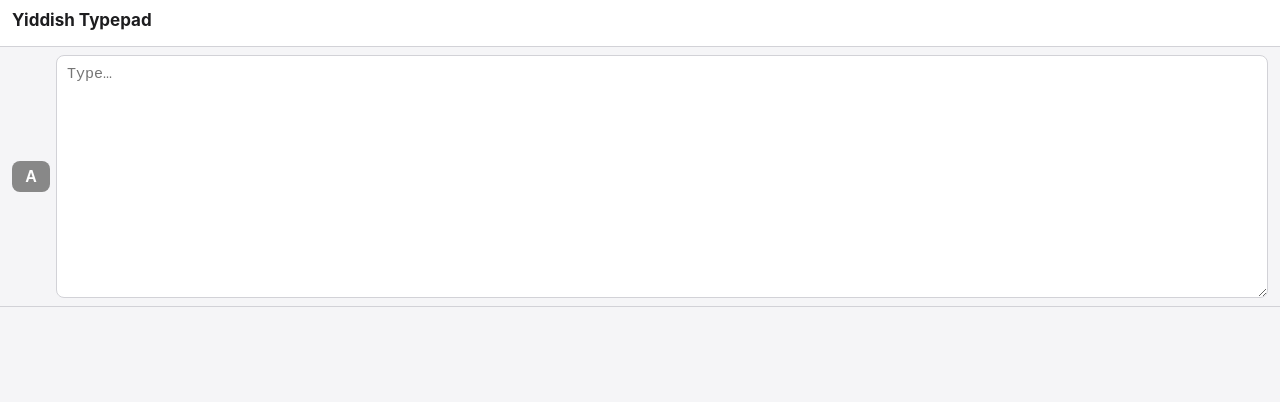
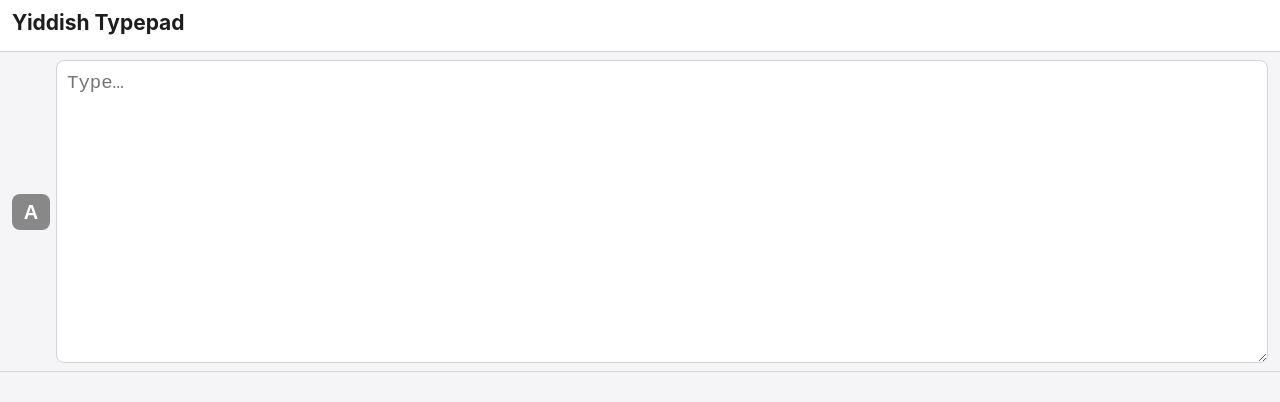
Before and after one commit to MPreston1/yiddish-typepad, a plain HTML site: page index.html in a window 1280 px wide. Drawn offline with Linux system fonts and the light colour scheme.

Commit message:
Update style.css

```diff
--- a/style.css
+++ b/style.css
@@ -45,7 +45,7 @@ html, body {
 }
 
 #topbar h1 {
-    font-size: 17px;
+    font-size: 21px;
     font-weight: 700;
     margin-bottom: 8px;
     color: var(--text);
@@ -61,7 +61,7 @@ html, body {
     border: none;
     border-radius: 8px;
     padding: 7px 12px;
-    font-size: 13px;
+    font-size: 17px;
     font-weight: 600;
     cursor: pointer;
     white-space: nowrap;
@@ -106,7 +106,7 @@ html, body {
     border: 1px solid var(--border);
     border-radius: 8px;
     padding: 8px 10px;
-    font-size: 15px;
+    font-size: 19px;
     background: var(--card);
     color: var(--text);
     outline: none;
@@ -126,7 +126,7 @@ html, body {
     flex-shrink: 0;
     min-width: 38px;
     padding: 7px 10px;
-    font-size: 16px;
+    font-size: 20px;
     line-height: 1.1;
 }
 
@@ -153,7 +153,7 @@ html, body {
 .message {
     color: var(--muted);
     font-style: italic;
-    font-size: 14px;
+    font-size: 18px;
     padding: 20px 0;
     text-align: center;
 }
```
